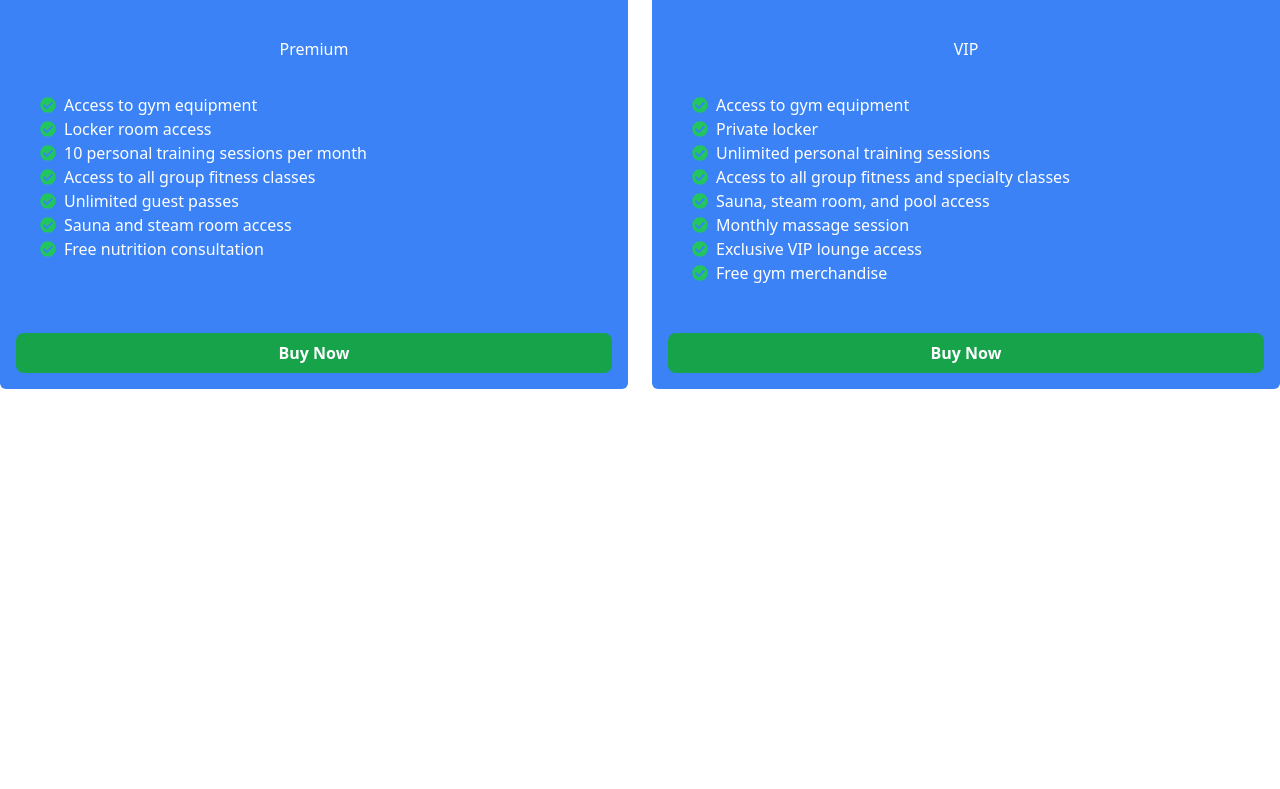
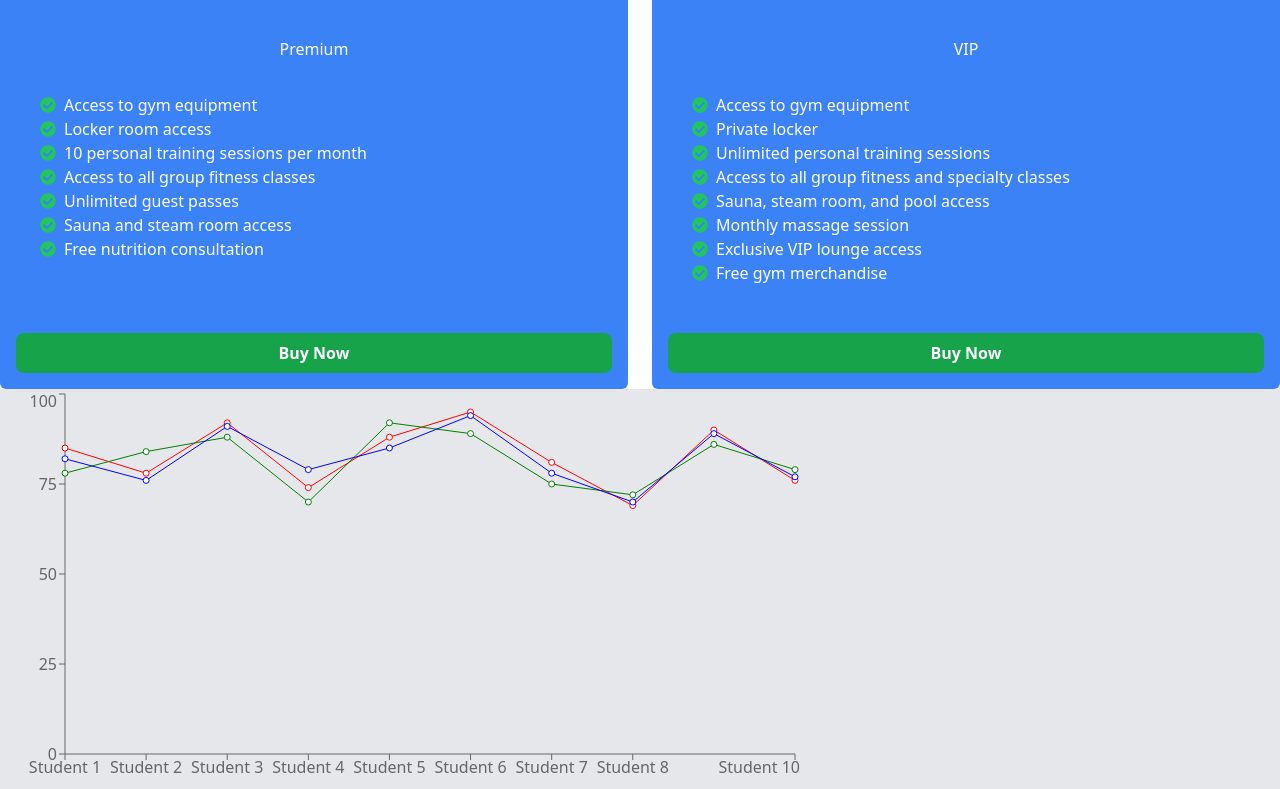
Before and after one commit to Khurshedspi/reatRouter-State-manageMent, a React (Vite) app: page / in a window 1280 px wide. Shown: the part 651-1440 px from the top of the page. Before the commit the page ends 1040 px from the top, so only its background shows below. Built offline with nearby package versions, Linux system fonts and the light colour scheme.

Commit message:
added chart

```diff
--- a/package.json
+++ b/package.json
@@ -13,7 +13,8 @@
     "prop-types": "^15.8.1",
     "react": "^18.3.1",
     "react-dom": "^18.3.1",
-    "react-icons": "^5.3.0"
+    "react-icons": "^5.3.0",
+    "recharts": "^2.13.0"
   },
   "devDependencies": {
     "@eslint/js": "^9.13.0",
--- a/src/App.jsx
+++ b/src/App.jsx
@@ -1,5 +1,6 @@
 
 import './App.css'
+import LineChart from './components/LineChart/LineChart'
 // import DaisyNav from './components/DaisyNav/DaisyNav'
 import Navbar from './components/Navbar/Navbar'
 
@@ -16,6 +17,7 @@ function App() {
     {/* <DaisyNav/> */}
     <h2>React Router</h2>
     <PriceOptions/>
+    <LineChart/>
     </>
   )
 }
--- /dev/null
+++ b/src/components/LineChart/LineChart.jsx
@@ -0,0 +1,33 @@
+import { LineChart as LChart, XAxis, YAxis, Line } from "recharts";
+
+const LineChart = () => {
+    const studentMarks = [
+        { id: 1, name: "Student 1", marks: { math: 85, science: 78, english: 82 } },
+        { id: 2, name: "Student 2", marks: { math: 78, science: 84, english: 76 } },
+        { id: 3, name: "Student 3", marks: { math: 92, science: 88, english: 91 } },
+        { id: 4, name: "Student 4", marks: { math: 74, science: 70, english: 79 } },
+        { id: 5, name: "Student 5", marks: { math: 88, science: 92, english: 85 } },
+        { id: 6, name: "Student 6", marks: { math: 95, science: 89, english: 94 } },
+        { id: 7, name: "Student 7", marks: { math: 81, science: 75, english: 78 } },
+        { id: 8, name: "Student 8", marks: { math: 69, science: 72, english: 70 } },
+        { id: 9, name: "Student 9", marks: { math: 90, science: 86, english: 89 } },
+        { id: 10, name: "Student 10", marks: { math: 76, science: 79, english: 77 } }
+      ];
+
+
+  return (
+    <div>
+      <div className="bg-gray-200">
+        <LChart width={800} height={400} data={studentMarks}>
+            <XAxis dataKey="name"/>
+            <YAxis/>
+          <Line dataKey={`marks.math`} stroke="red" />
+          <Line dataKey={`marks.science`} stroke="green" />
+          <Line dataKey={`marks.english`} stroke="blue" />
+        </LChart>
+      </div>
+    </div>
+  );
+};
+
+export default LineChart;
--- a/src/components/PriceOption/PriceOption.jsx
+++ b/src/components/PriceOption/PriceOption.jsx
@@ -1,5 +1,6 @@
 import PropTypes from "prop-types";
 import Feature from "../Feature/Feature";
+
 const PriceOption = ({option}) => {
     const {name, price, features} = option;
     return (
@@ -19,6 +20,7 @@ const PriceOption = ({option}) => {
            }
         </div>
         <button className="mt-12 bg-green-600 w-full py-2 font-bold rounded-lg hover:bg-green-900">Buy Now</button>
+
         </div>
     );
 };
```
Also changed, not shown: 1 other file (tests, documents, lock files or other folders).
